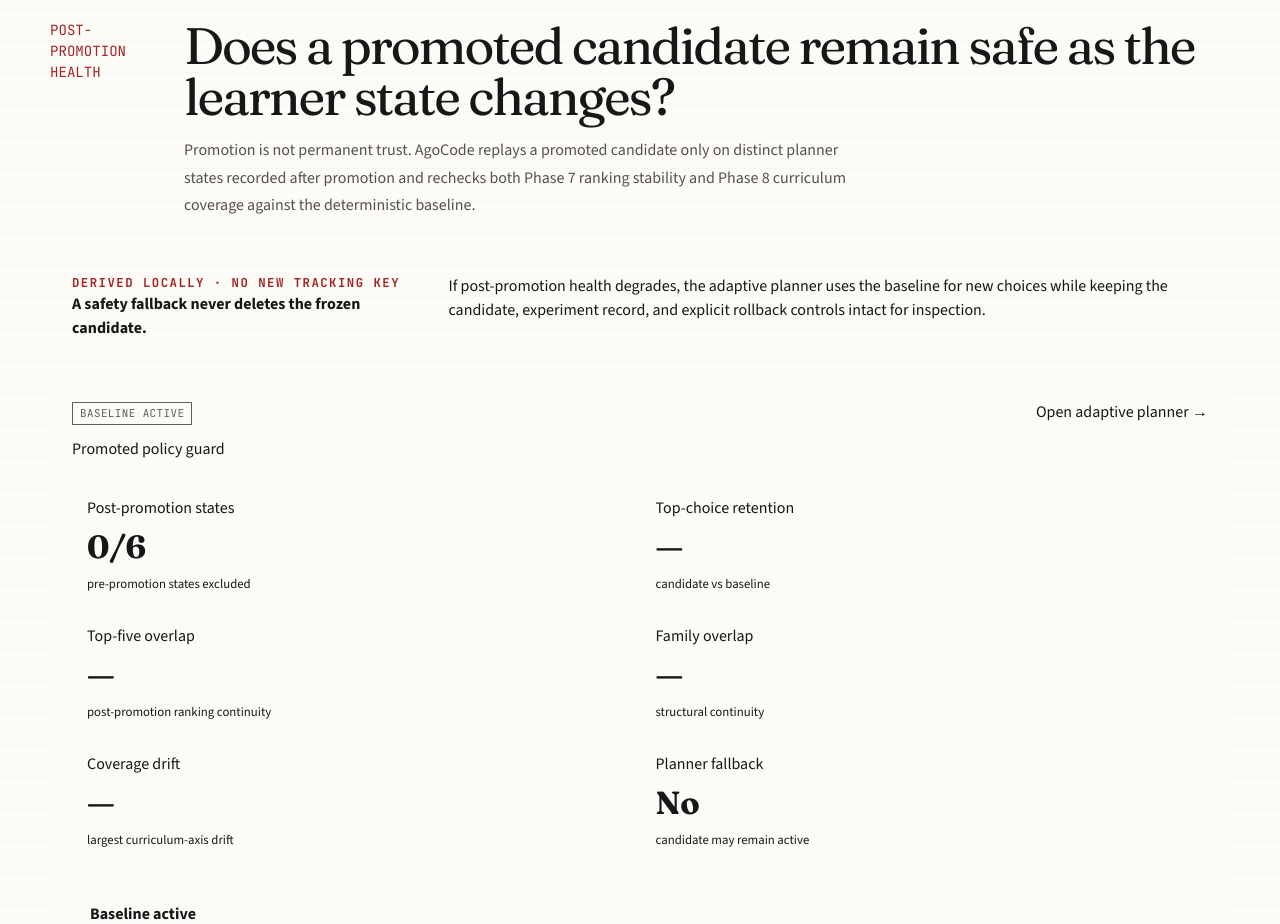
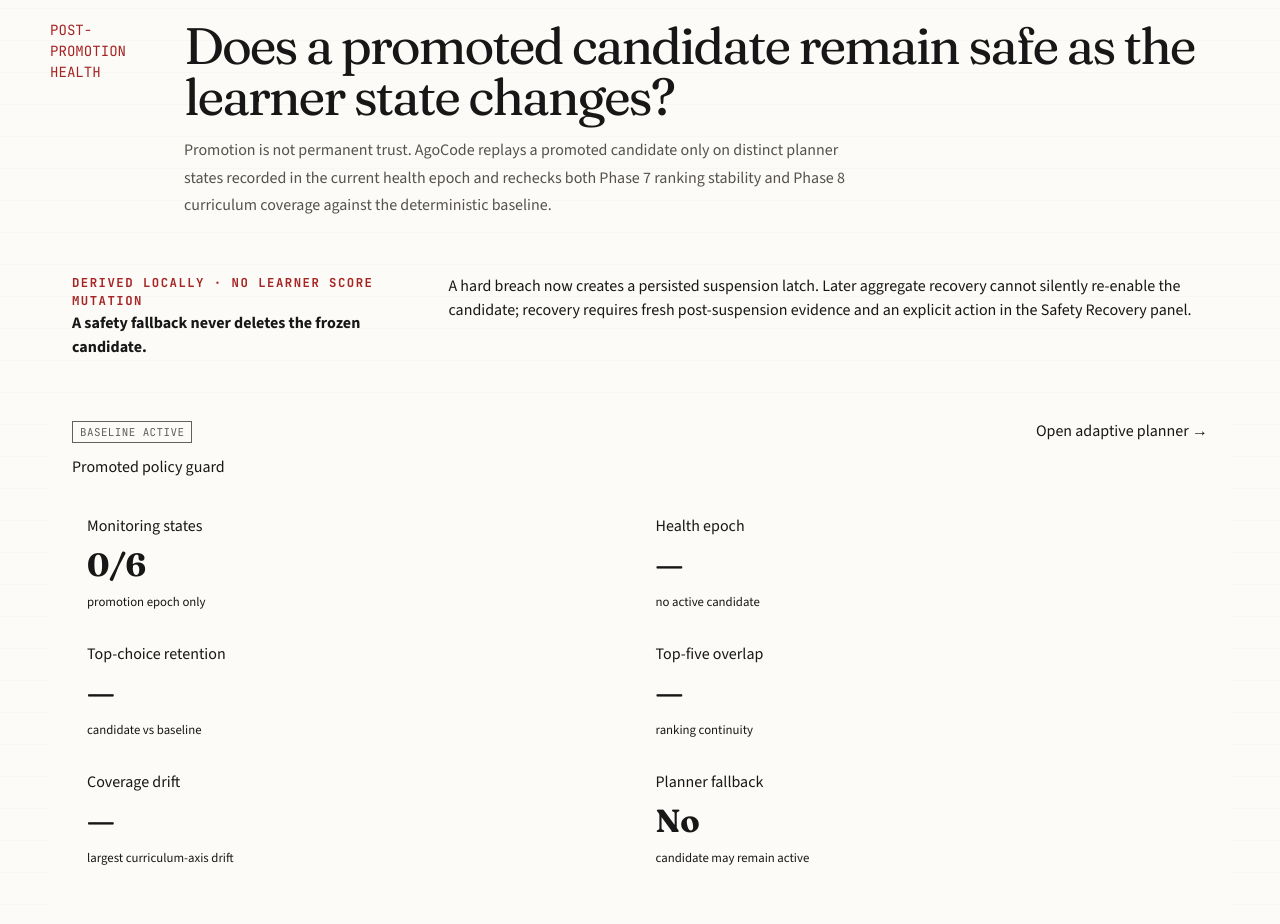
Before and after one commit to anatwork14/agocode, a Next.js app: page /progress in a window 1280 px wide. Shown: the part 9880-10804 px from the top of the page. Built offline with nearby package versions, Linux system fonts and the light colour scheme.

Commit message:
feat: show policy health epochs and safety latch

```diff
--- a/components/progress/RecommendationPolicyHealthAudit.tsx
+++ b/components/progress/RecommendationPolicyHealthAudit.tsx
@@ -7,6 +7,10 @@ import {
   buildPromotedRecommendationPolicyHealth,
   type RecommendationPolicyHealthAudit,
 } from "@/lib/learning/recommendation-health";
+import {
+  hasActiveRecommendationPolicySuspension,
+  readRecommendationPolicySafetyState,
+} from "@/lib/learning/recommendation-recovery";
 import { readRecommendationPolicySnapshotHistory } from "@/lib/learning/recommendation-stability";
 
 const statusLabels: Record<RecommendationPolicyHealthAudit["status"], string> = {
@@ -17,10 +21,17 @@ const statusLabels: Record<RecommendationPolicyHealthAudit["status"], string> =
 };
 
 function collectHealth() {
-  return buildPromotedRecommendationPolicyHealth({
-    state: readRecommendationPolicyExperimentState(window.localStorage),
-    snapshots: readRecommendationPolicySnapshotHistory(window.localStorage),
-  });
+  const state = readRecommendationPolicyExperimentState(window.localStorage);
+  const safety = readRecommendationPolicySafetyState(window.localStorage);
+  return {
+    state,
+    safety,
+    audit: buildPromotedRecommendationPolicyHealth({
+      state,
+      snapshots: readRecommendationPolicySnapshotHistory(window.localStorage),
+      safety,
+    }),
+  };
 }
 
 function metric(value: number | undefined, suffix = "%") {
@@ -28,10 +39,10 @@ function metric(value: number | undefined, suffix = "%") {
 }
 
 export function RecommendationPolicyHealthAudit() {
-  const [audit, setAudit] = useState<RecommendationPolicyHealthAudit | null>(null);
+  const [view, setView] = useState<ReturnType<typeof collectHealth> | null>(null);
 
   useEffect(() => {
-    const hydrate = () => setAudit(collectHealth());
+    const hydrate = () => setView(collectHealth());
     const timer = window.setTimeout(hydrate, 0);
     const handleStorage = (event: StorageEvent) => {
       if (!event.key || event.key.startsWith("agocode.")) hydrate();
@@ -45,11 +56,13 @@ export function RecommendationPolicyHealthAudit() {
     };
   }, []);
 
-  if (!audit) return <div className="system-audit-loading">Checking promoted policy health…</div>;
+  if (!view) return <div className="system-audit-loading">Checking promoted policy health…</div>;
 
-  const badgeClass = audit.status === "healthy"
+  const { audit, state, safety } = view;
+  const latched = hasActiveRecommendationPolicySuspension(safety, state.candidate?.id);
+  const badgeClass = audit.status === "healthy" && !latched
     ? "aligned"
-    : audit.status === "degraded"
+    : audit.status === "degraded" || latched
       ? "optimistic"
       : "insufficient";
   const stability = audit.stability;
@@ -57,6 +70,7 @@ export function RecommendationPolicyHealthAudit() {
   const maxCoverageDrift = coverage?.axes.length
     ? Math.max(...coverage.axes.map((axis) => axis.distributionDrift))
     : undefined;
+  const epochLabel = audit.monitoringEpoch === "reactivation" ? "Reactivation" : "Promotion";
 
   return (
     <section className="system-audit" id="policy-health" aria-labelledby="policy-health-title">
@@ -65,55 +79,55 @@ export function RecommendationPolicyHealthAudit() {
         <div>
           <h2 id="policy-health-title">Does a promoted candidate remain safe as the learner state changes?</h2>
           <p>
-            Promotion is not permanent trust. AgoCode replays a promoted candidate only on distinct planner states recorded after
-            promotion and rechecks both Phase 7 ranking stability and Phase 8 curriculum coverage against the deterministic baseline.
+            Promotion is not permanent trust. AgoCode replays a promoted candidate only on distinct planner states recorded in the
+            current health epoch and rechecks both Phase 7 ranking stability and Phase 8 curriculum coverage against the deterministic baseline.
           </p>
         </div>
       </div>
 
       <div className="system-audit__privacy">
         <div>
-          <span className="eyebrow">Derived locally · no new tracking key</span>
+          <span className="eyebrow">Derived locally · no learner score mutation</span>
           <strong>A safety fallback never deletes the frozen candidate.</strong>
         </div>
         <p>
-          If post-promotion health degrades, the adaptive planner uses the baseline for new choices while keeping the candidate,
-          experiment record, and explicit rollback controls intact for inspection.
+          A hard breach now creates a persisted suspension latch. Later aggregate recovery cannot silently re-enable the candidate;
+          recovery requires fresh post-suspension evidence and an explicit action in the Safety Recovery panel.
         </p>
       </div>
 
       <article className="system-audit__panel" style={{ marginTop: 18 }}>
         <div className="system-audit__panel-heading">
           <div>
-            <span className={`system-audit__calibration system-audit__calibration--${badgeClass}`}>{statusLabels[audit.status]}</span>
+            <span className={`system-audit__calibration system-audit__calibration--${badgeClass}`}>{latched ? "Suspended" : statusLabels[audit.status]}</span>
             <h3>Promoted policy guard</h3>
           </div>
           <Link href="/practice/next">Open adaptive planner →</Link>
         </div>
 
         <div className="system-audit__metrics">
-          <div><span>Post-promotion states</span><strong>{audit.postPromotionSnapshots}/{audit.minimumSnapshots}</strong><small>pre-promotion states excluded</small></div>
+          <div><span>Monitoring states</span><strong>{audit.postPromotionSnapshots}/{audit.minimumSnapshots}</strong><small>{epochLabel.toLowerCase()} epoch only</small></div>
+          <div><span>Health epoch</span><strong>{audit.status === "inactive" ? "—" : epochLabel}</strong><small>{audit.monitoringSince ? `since ${new Date(audit.monitoringSince).toLocaleDateString()}` : "no active candidate"}</small></div>
           <div><span>Top-choice retention</span><strong>{metric(stability?.topChoiceRetention)}</strong><small>candidate vs baseline</small></div>
-          <div><span>Top-five overlap</span><strong>{metric(stability?.meanTopFiveOverlap)}</strong><small>post-promotion ranking continuity</small></div>
-          <div><span>Family overlap</span><strong>{metric(stability?.meanFamilyOverlap)}</strong><small>structural continuity</small></div>
+          <div><span>Top-five overlap</span><strong>{metric(stability?.meanTopFiveOverlap)}</strong><small>ranking continuity</small></div>
           <div><span>Coverage drift</span><strong>{metric(maxCoverageDrift)}</strong><small>largest curriculum-axis drift</small></div>
-          <div><span>Planner fallback</span><strong>{audit.fallbackRequired ? "Baseline" : "No"}</strong><small>{audit.fallbackRequired ? "candidate suspended" : "candidate may remain active"}</small></div>
+          <div><span>Planner fallback</span><strong>{audit.fallbackRequired || latched ? "Baseline" : "No"}</strong><small>{latched ? "suspension latched" : audit.fallbackRequired ? "breach detected" : "candidate may remain active"}</small></div>
         </div>
 
         <div className="system-audit__empty">
-          <strong>{audit.status === "degraded" ? "The promoted candidate is no longer trusted for new recommendations." : statusLabels[audit.status]}</strong>
-          <p>{audit.explanation}</p>
+          <strong>{latched ? "The promoted candidate remains suspended until explicit recovery." : audit.status === "degraded" ? "The promoted candidate is no longer trusted for new recommendations." : statusLabels[audit.status]}</strong>
+          <p>{latched ? "The immediate health aggregate may later recover, but the planner remains on baseline-v1 until fresh post-suspension replay passes and you explicitly reactivate the candidate." : audit.explanation}</p>
           {audit.candidatePolicyId ? <small className="mono">candidate: {audit.candidatePolicyId}</small> : null}
         </div>
 
-        {audit.status === "degraded" ? (
+        {audit.status === "degraded" || latched ? (
           <div className="system-audit__empty">
             <strong>Fail-safe behavior</strong>
             <p>
-              New planner choices fall back to baseline-v1. AgoCode does not rewrite mastery, remove the promoted candidate, or erase
-              its experiment evidence. Use the existing rollback control if you want to make the baseline the persisted local default again.
+              New planner choices use baseline-v1. AgoCode does not rewrite mastery, remove the promoted candidate, or erase its
+              experiment evidence. Recovery is deliberately hysteretic: a fresh evidence window must pass before manual reactivation.
             </p>
-            <Link href="/progress#policy-experiment">Inspect promotion and rollback controls →</Link>
+            <Link href="/progress#policy-recovery">Inspect safety recovery →</Link>
           </div>
         ) : null}
       </article>
```
